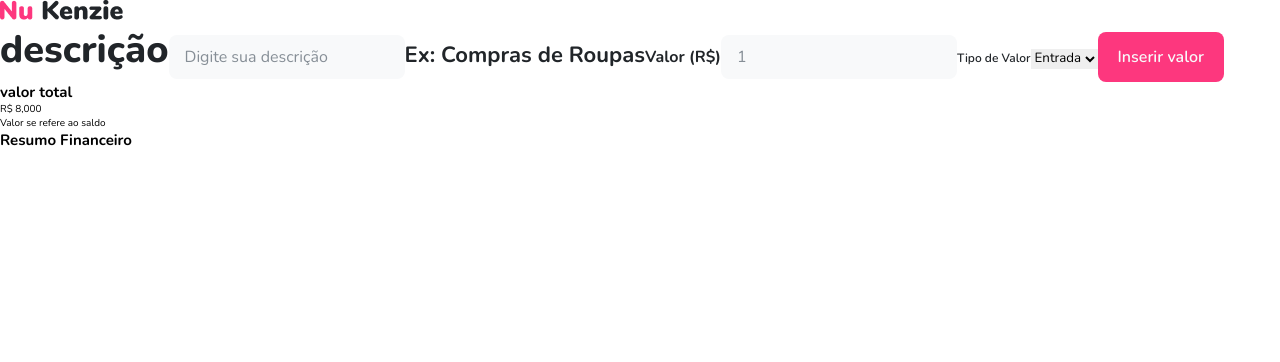
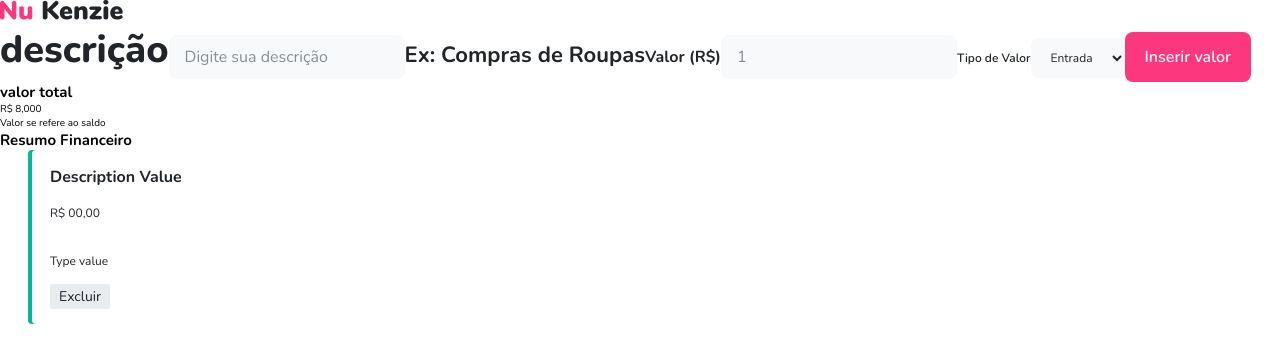
Before and after one commit to Kenzie-Academy-Brasil-Developers/Kenzie-Academy-Brasil-Developers-react-entrega-s2-nu-kenzie_svnoliveira, a React (Vite) app: page / in a window 1280 px wide. Shown: the top 362 px of the page. Built offline with nearby package versions, Linux system fonts and the light colour scheme.

Commit message:
feature card estilizada

```diff
--- a/src/components/Form/index.jsx
+++ b/src/components/Form/index.jsx
@@ -1,5 +1,5 @@
 import { StyledButton } from "../fragments/buttons/StyledButtons"
-import { StyledInputs } from "../fragments/inputs/StyledInputs"
+import { StyledInputs, StyledSelect } from "../fragments/inputs/StyledInputs"
 import { Title1 } from "../fragments/typography/Title1"
 import { Title2 } from "../fragments/typography/Title2"
 import { Title3 } from "../fragments/typography/Title3"
@@ -14,10 +14,10 @@
             <Title3>Valor (R$)</Title3>
             <StyledInputs type="number" placeholder="1" required />
             <Title4>Tipo de Valor</Title4>
-            <select name="transaction-type" id="transaction-type">
+            <StyledSelect name="transaction-type" id="transaction-type">
                 <option value="positive">Entrada</option>
                 <option value="negative">Saída</option>
-            </select>
+            </StyledSelect>
             <StyledButton mode="main" type="submit">Inserir valor</StyledButton>
         </form>
     )
--- a/src/components/List/index.jsx
+++ b/src/components/List/index.jsx
@@ -1,9 +1,12 @@
+import { TransactionCard } from "../fragments/cards/TransactionCard"
+
+
 export const List = () => {
     return (
         <section>
             <h2>Resumo Financeiro</h2>
             <ul>
-                <li className="card"></li>
+                <TransactionCard transaction="positive" />
             </ul>
         </section>
     )
--- /dev/null
+++ b/src/components/fragments/cards/TransactionCard/Card.js
@@ -0,0 +1,37 @@
+import styled from "styled-components";
+
+export const Card = styled.li`
+    box-shadow: -4px 0px 0px 0px ${({transaction}) => transaction === "positive"?"rgba(3,184,152,1)": "rgba(233, 236, 239,1)"};
+    margin: auto;
+    width: 95%;
+    display: flex;
+    flex-wrap: wrap;
+    flex-direction: row;
+    align-items: center;
+    justify-content: center;
+    border-radius: 0.4rem;
+
+    .card-shadow > div {
+        width: 95vw;
+        min-height: 8.7rem;
+        padding: 0.8rem 1.8rem;
+        display: flex;
+        flex-direction: column;
+        justify-content: space-around;
+    }
+
+    .card-shadow > div > button {
+        width: fit-content;
+    }
+
+    &:hover .card-shadow {
+        box-shadow: 0px 4px 42px -12px rgba(0, 0, 0, 0.25);
+        background-color: var(--grey-1);
+        transition: 0.4s;
+    }
+
+    &:hover .card-button {
+        background-color: var(--grey-4);
+        color: var(--grey-2);
+    }
+`
--- /dev/null
+++ b/src/components/fragments/cards/TransactionCard/index.jsx
@@ -0,0 +1,21 @@
+import { StyledButton } from "../../buttons/StyledButtons"
+import { Body } from "../../typography/Body"
+import { Title3 } from "../../typography/Title3"
+import { Card } from "./Card"
+
+export const TransactionCard = ({transaction}) => {
+    return (
+        <Card className="card-container" transaction={transaction}>
+            <div className="card-shadow">
+                <div className="card-header">
+                    <Title3>Description Value</Title3>
+                    <Body>R$ 00,00</Body>
+                </div>
+                <div className="card-footer">
+                    <Body>Type value</Body>
+                    <StyledButton mode="remove" className="card-button">Excluir</StyledButton>
+                </div>
+            </div>
+        </Card>
+    )
+}
--- a/src/components/fragments/inputs/StyledInputs.js
+++ b/src/components/fragments/inputs/StyledInputs.js
@@ -12,3 +12,12 @@
         color: var(--grey-3);
     }
 `
+
+export const StyledSelect = styled.select`
+    background-color: var(--grey-1);
+    font-size: 1.2rem;
+    font-weight: 400;
+    color: var(--grey-4);
+    padding: 1.1rem 1.6rem;
+    border-radius: 0.8rem;
+`
--- a/src/style/reset.js
+++ b/src/style/reset.js
@@ -9,6 +9,11 @@
     font-family: 'Nunito', sans-serif;
 }
 
+*::before,
+*::after {
+    box-sizing: border-box;
+}
+
 ul {
     list-style: none;
 }
```
Lines whose indentation alone changed are shown as unchanged.
